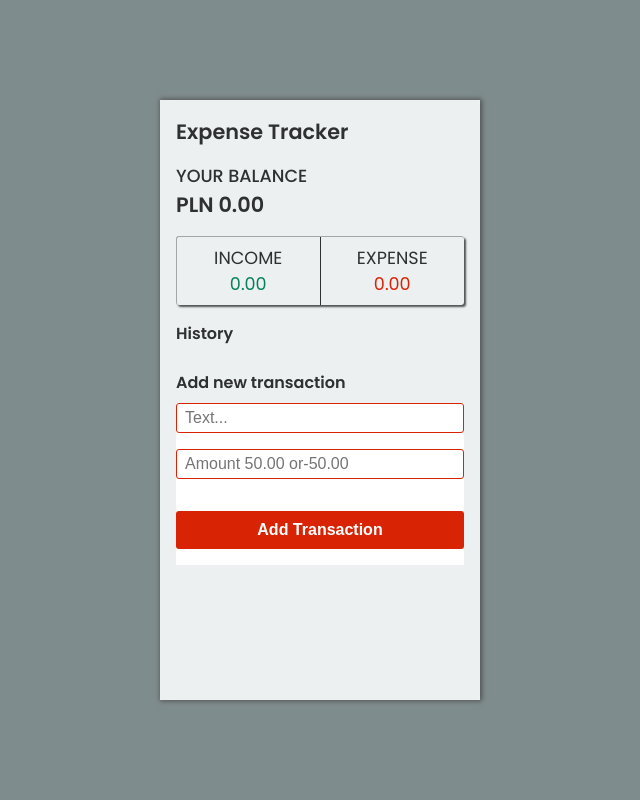
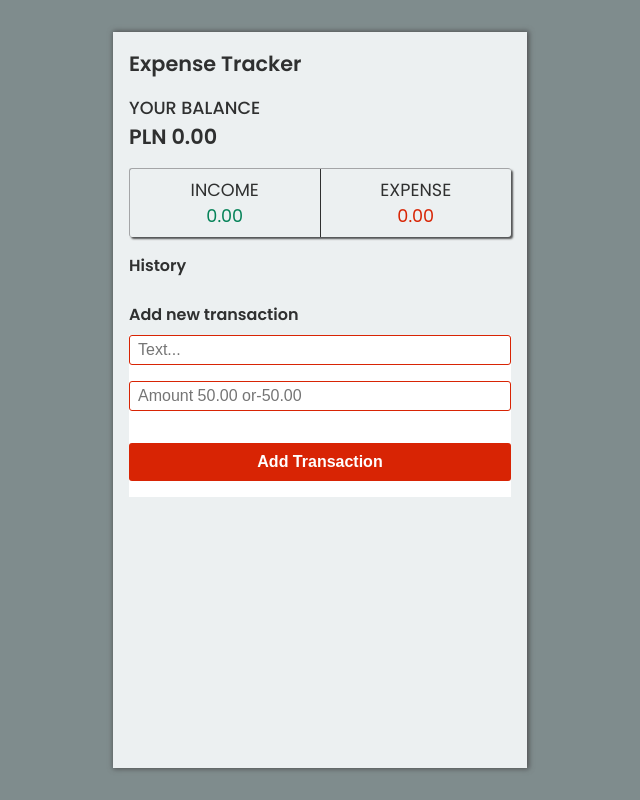
Before and after one commit to ajarek/react-58-vite-zustand-expense-tracker, a React (Vite) app: page / in a window 1280 px wide. Shown: the whole page, without its empty margins (320-960 px from the left). Built offline with nearby package versions, Linux system fonts and the light colour scheme.

Commit message:
added responses

```diff
--- a/src/index.css
+++ b/src/index.css
@@ -18,8 +18,10 @@ body {
 }
 
 .App {
-  width: 320px;
-  height: 600px;
+  max-width: 414px;
+  width: 100vw;
+  height: 100vh;
+  max-height: 736px;
   display: flex;
   flex-direction: column;
   align-items: flex-start;
```
